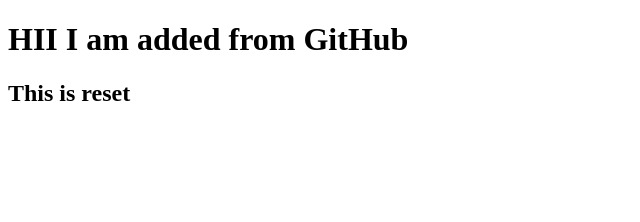
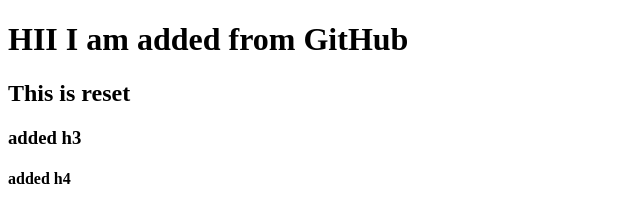
Before and after one commit to lavanyagangumalla/test1, a plain HTML site: page index.html in a window 1280 px wide. Shown: the whole page, without its empty margins (0-640 px from the left). Drawn offline with Linux system fonts and the light colour scheme.

Commit message:
added h3 and h4

```diff
--- a/index.html
+++ b/index.html
@@ -8,5 +8,7 @@
 <body>
     <h1>HII I am added from GitHub</h1>
     <h2>This is reset</h2>
+    <h3>added h3</h3>
+    <h4>added h4</h4>
 </body>
 </html>
```
